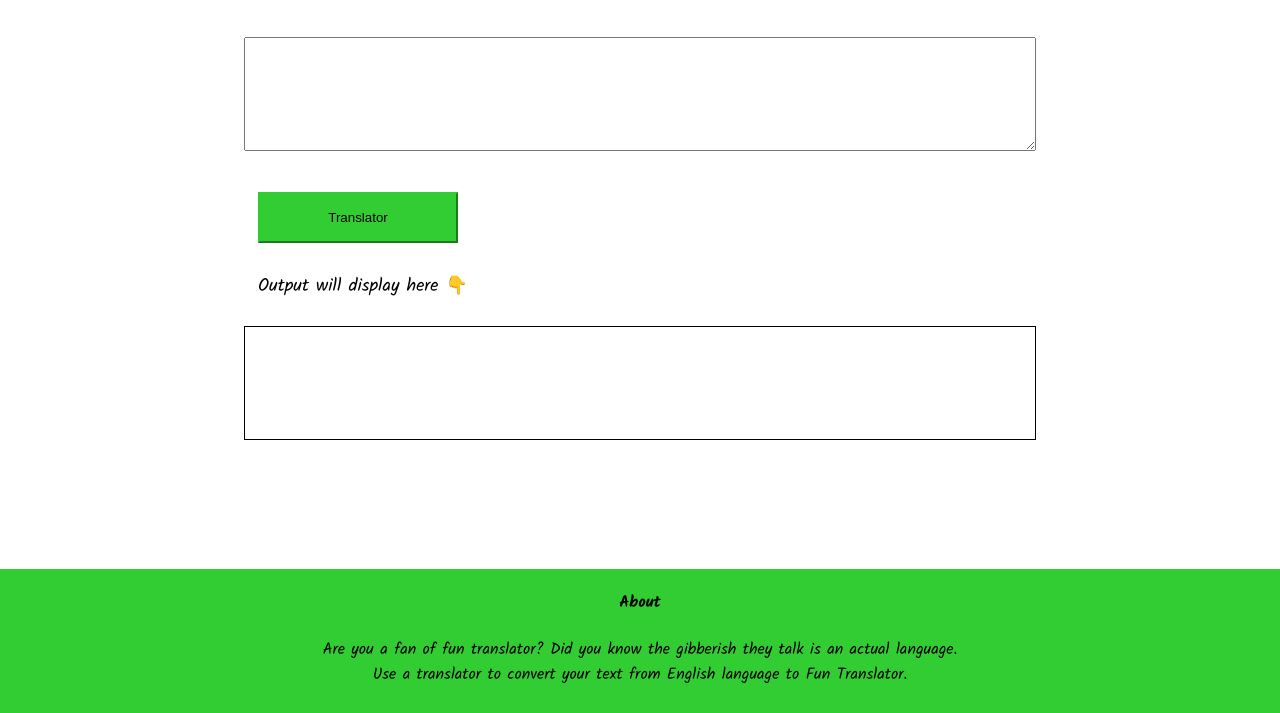
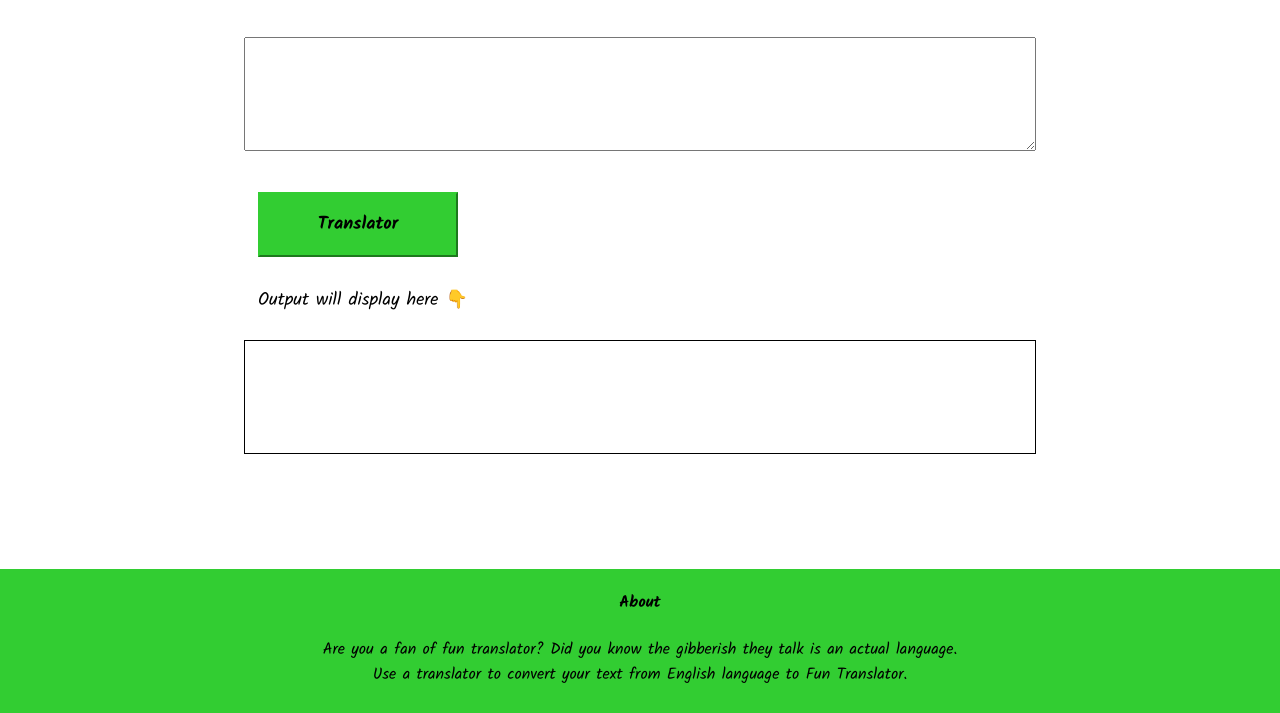
Before and after one commit to shruti-202/Neogcamp_Fun_Translation, a plain HTML site: page index.html in a window 1280 px wide. Shown: the part 87-800 px from the top of the page. Drawn offline with Linux system fonts and the light colour scheme.

Commit message:
doc :change in documentation

```diff
--- a/app.js
+++ b/app.js
@@ -14,11 +14,11 @@ translateBtn.addEventListener("click", function clickHandler() {
 var inputText = document.querySelector("#input-field");
 var outputText = document.querySelector("#output-field");
 
-var funUrl = "https://api.funtranslations.com/translate/ferb-latin.json";
+var funUrl = "	https://api.funtranslations.com/translate/ferb-latin.json";
 
 function translatedUrl(text) {
   return (
-    "https://api.funtranslations.com/translate/ferb-latin.json" +
+    "	https://api.funtranslations.com/translate/ferb-latin.json" +
     "?" +
     "text=" +
     text
--- a/index.html
+++ b/index.html
@@ -21,7 +21,9 @@
       >
       </textarea
       ><br />
-      <button id="btn-translate">Translator</button>
+      <button id="btn-translate" style="font-family: Kalam"  , cursive;>
+        Translator
+      </button>
       <div style="font-size: large; margin-left: +250px">
         <br />
         Output will display here 👇
--- a/style.css
+++ b/style.css
@@ -43,6 +43,8 @@ textarea {
   color: black;
   border-color: limegreen;
   text-align: center;
+  font-size: large;
+  font-weight: bold;
 }
 #output-field {
   width: 60%;
```
